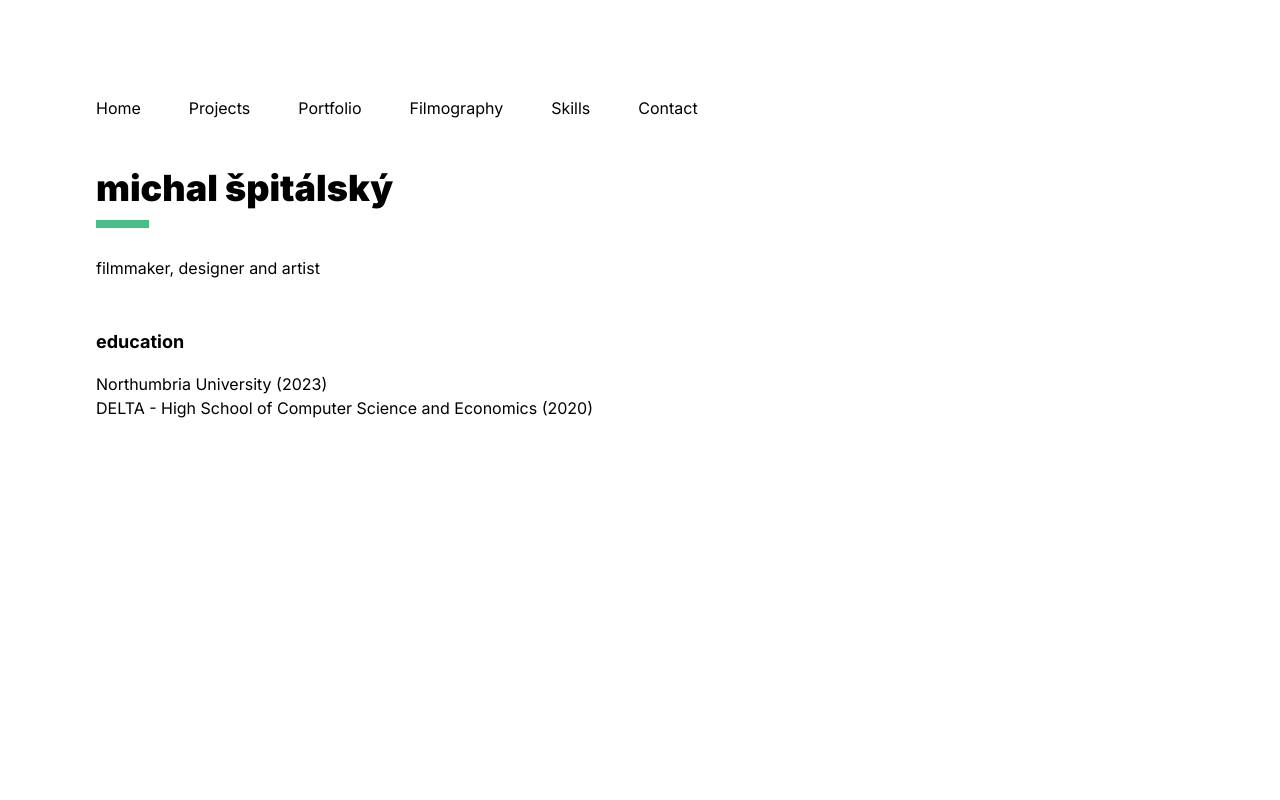
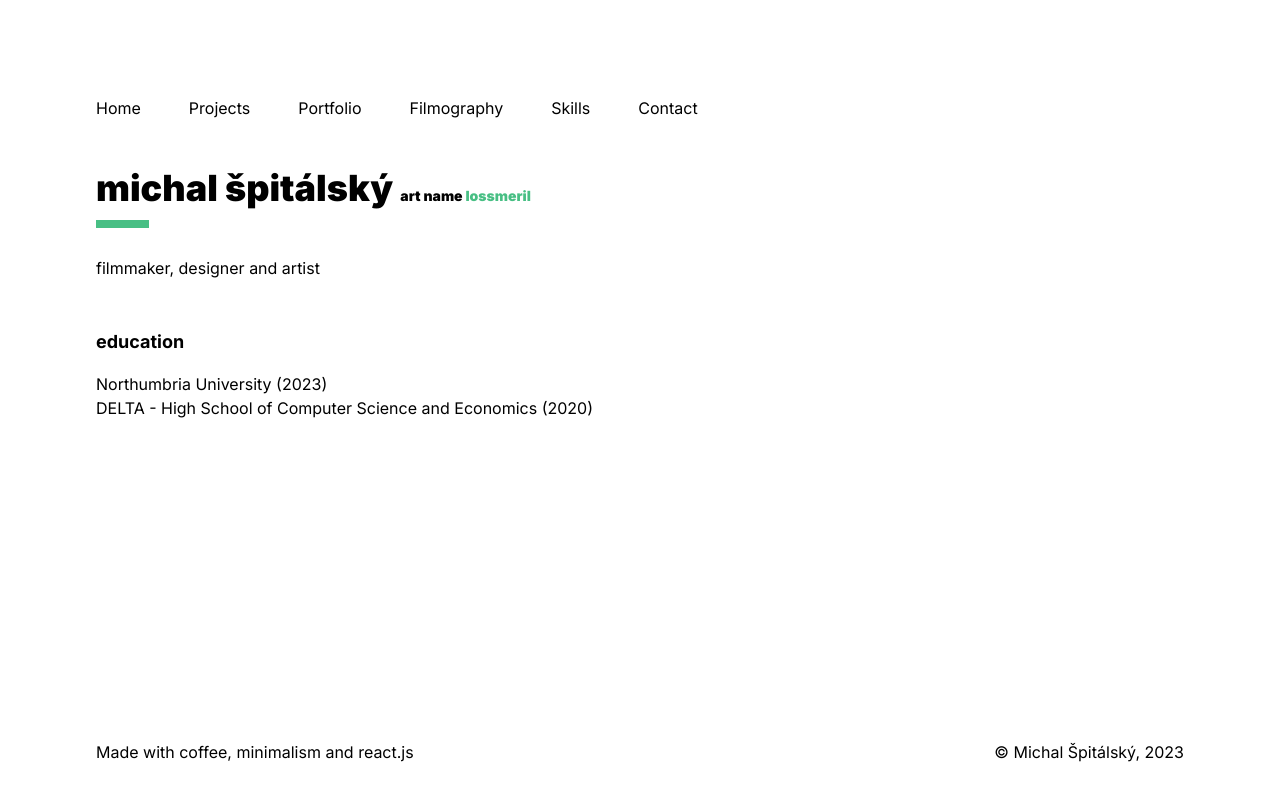
Before and after one commit to Lossmeril/michal-portfolio, a Next.js app: page / in a window 1280 px wide. Built offline with nearby package versions, Linux system fonts and the light colour scheme.

Commit message:
feat: footer and modal component

```diff
--- a/app/globals.scss
+++ b/app/globals.scss
@@ -1,6 +1,10 @@
 @tailwind base;
 @tailwind components;
 @tailwind utilities;
+
+.lossmeril-green {
+  color: #48bf84;
+}
 
 h1 {
   text-transform: lowercase;
@@ -78,3 +82,7 @@ h1 {
     }
   }
 }
+
+.modal {
+  transition: all 0.33s ease-in-out;
+}
--- a/app/layout.tsx
+++ b/app/layout.tsx
@@ -2,6 +2,7 @@ import "./globals.scss";
 import type { Metadata } from "next";
 import { Inter } from "next/font/google";
 import Navbar from "@/components/navbar";
+import Footer from "@/components/footer";
 
 const font = Inter({ subsets: ["latin"] });
 
@@ -17,9 +18,10 @@ export default function RootLayout({
   return (
     <html lang="en">
       <body className={font.className}>
-        <main className="p-12 md:p-24">
+        <main className="p-12 md:p-24 min-h-screen">
           <Navbar />
           {children}
+          <Footer />
         </main>
       </body>
     </html>
--- a/app/page.tsx
+++ b/app/page.tsx
@@ -1,7 +1,12 @@
 const HomePage = () => {
   return (
     <>
-      <h1 className="text-4xl font-black">Michal Špitálský</h1>
+      <h1 className="text-4xl font-black">
+        Michal Špitálský{" "}
+        <span className="text-sm">
+          art name <span className="lossmeril-green">Lossmeril</span>
+        </span>
+      </h1>
       <p className="lowercase mb-12">Filmmaker, designer and artist</p>
 
       <h2 className="text-lg font-bold lowercase mb-4 ">education</h2>
--- a/app/portfolio/page.tsx
+++ b/app/portfolio/page.tsx
@@ -1,9 +1,10 @@
 "use client";
 
+import PortfolioModal from "@/components/portfolioModal";
 import Image from "next/image";
 import { Dispatch, SetStateAction, useState } from "react";
 
-type PortolioItem = {
+export type PortolioItem = {
   name: string;
   img: string;
 };
@@ -18,43 +19,6 @@ const items: Array<PortolioItem> = [
     img: "/img/portfolio/the emperor.jpg",
   },
 ];
-
-interface PortfolioModalProps {
-  isOpen: boolean;
-  modalToggle: Dispatch<SetStateAction<boolean>>;
-  modalImage: PortolioItem;
-}
-
-const PortfolioModal: React.FC<PortfolioModalProps> = ({
-  isOpen,
-  modalToggle,
-  modalImage,
-}) => {
-  const handleModalClose = () => {
-    modalToggle(false);
-  };
-
-  return (
-    <div
-      className="absolute top-0 left-0 w-screen h-screen overflow-hidden transition-all"
-      style={{
-        pointerEvents: isOpen ? "all" : "none",
-        opacity: isOpen ? "1" : "0",
-      }}
-      onClick={() => handleModalClose()}
-    >
-      <div className="absolute w-[95%] md:w-[80%] h-[90%] left-[50%] top-[50%] translate-x-[-50%] translate-y-[-50%] z-20">
-        <Image
-          src={modalImage.img}
-          alt={modalImage.name}
-          fill
-          className="object-contain"
-        />
-      </div>
-      <div className="z-10 absolute top-0 left-0 w-screen h-screen bg-black opacity-50"></div>
-    </div>
-  );
-};
 
 const PortfolioPage = () => {
   const [modalOpen, setModal] = useState(false);
--- /dev/null
+++ b/components/footer.tsx
@@ -0,0 +1,10 @@
+const Footer = () => {
+  return (
+    <footer className="w-screen h-12 md:h-24 px-12 md:px-24 flex flex-row justify-between items-center absolute bottom-0 left-0">
+      <p>Made with coffee, minimalism and react.js</p>
+      <p>&copy; Michal Špitálský, 2023</p>
+    </footer>
+  );
+};
+
+export default Footer;
--- /dev/null
+++ b/components/portfolioModal.tsx
@@ -0,0 +1,42 @@
+import { PortolioItem } from "@/app/portfolio/page";
+import { Dispatch, SetStateAction } from "react";
+import Image from "next/image";
+
+interface PortfolioModalProps {
+  isOpen: boolean;
+  modalToggle: Dispatch<SetStateAction<boolean>>;
+  modalImage: PortolioItem;
+}
+
+const PortfolioModal: React.FC<PortfolioModalProps> = ({
+  isOpen,
+  modalToggle,
+  modalImage,
+}) => {
+  const handleModalClose = () => {
+    modalToggle(false);
+  };
+
+  return (
+    <div
+      className="absolute top-0 left-0 w-screen h-screen overflow-hidden modal"
+      style={{
+        pointerEvents: isOpen ? "all" : "none",
+        opacity: isOpen ? "1" : "0",
+      }}
+      onClick={() => handleModalClose()}
+    >
+      <div className="absolute w-[95%] md:w-[80%] h-[90%] left-[50%] top-[50%] translate-x-[-50%] translate-y-[-50%] z-20">
+        <Image
+          src={modalImage.img}
+          alt={modalImage.name}
+          fill
+          className="object-contain"
+        />
+      </div>
+      <div className="z-10 absolute top-0 left-0 w-screen h-screen bg-black opacity-50"></div>
+    </div>
+  );
+};
+
+export default PortfolioModal;
```
